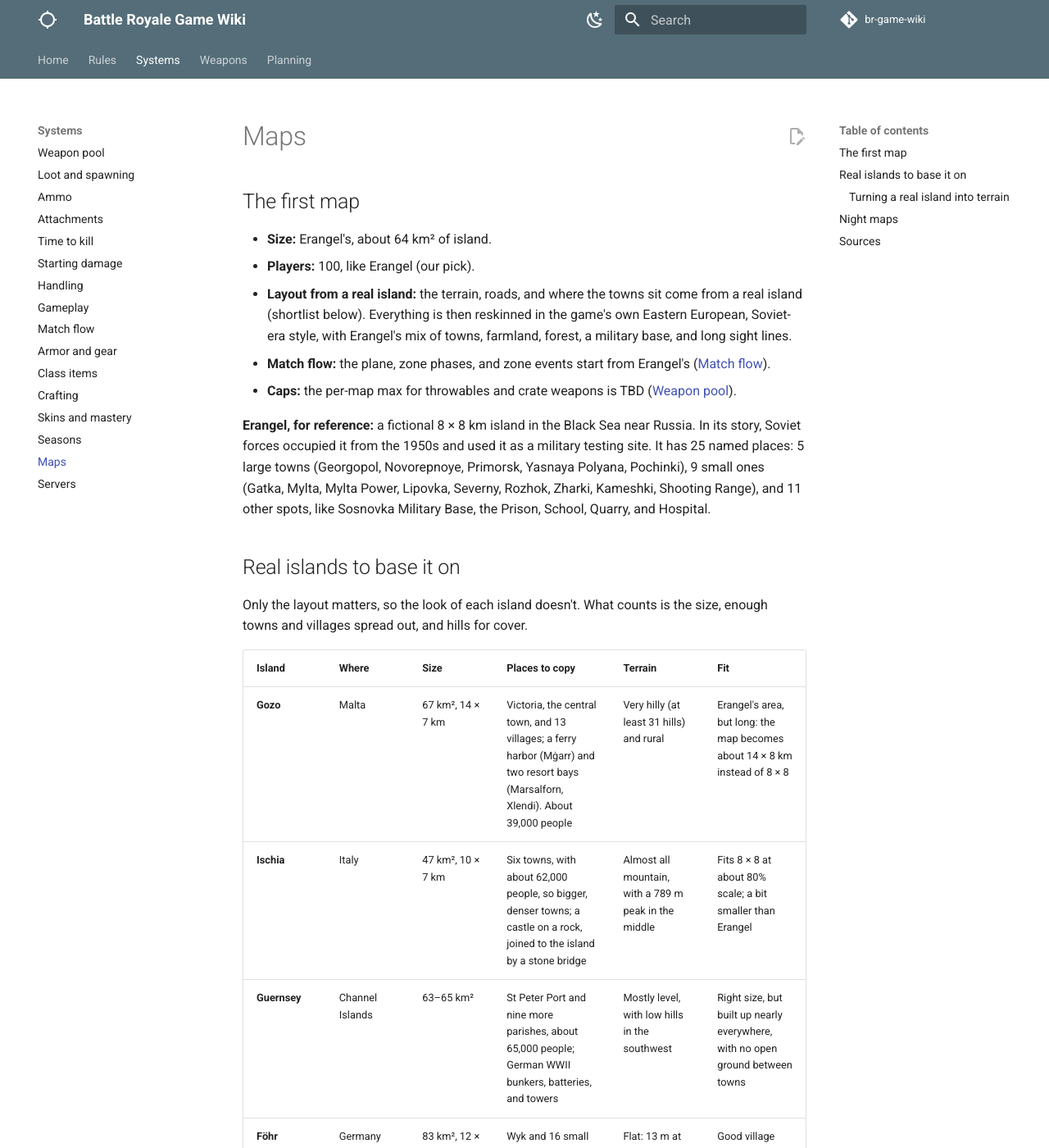
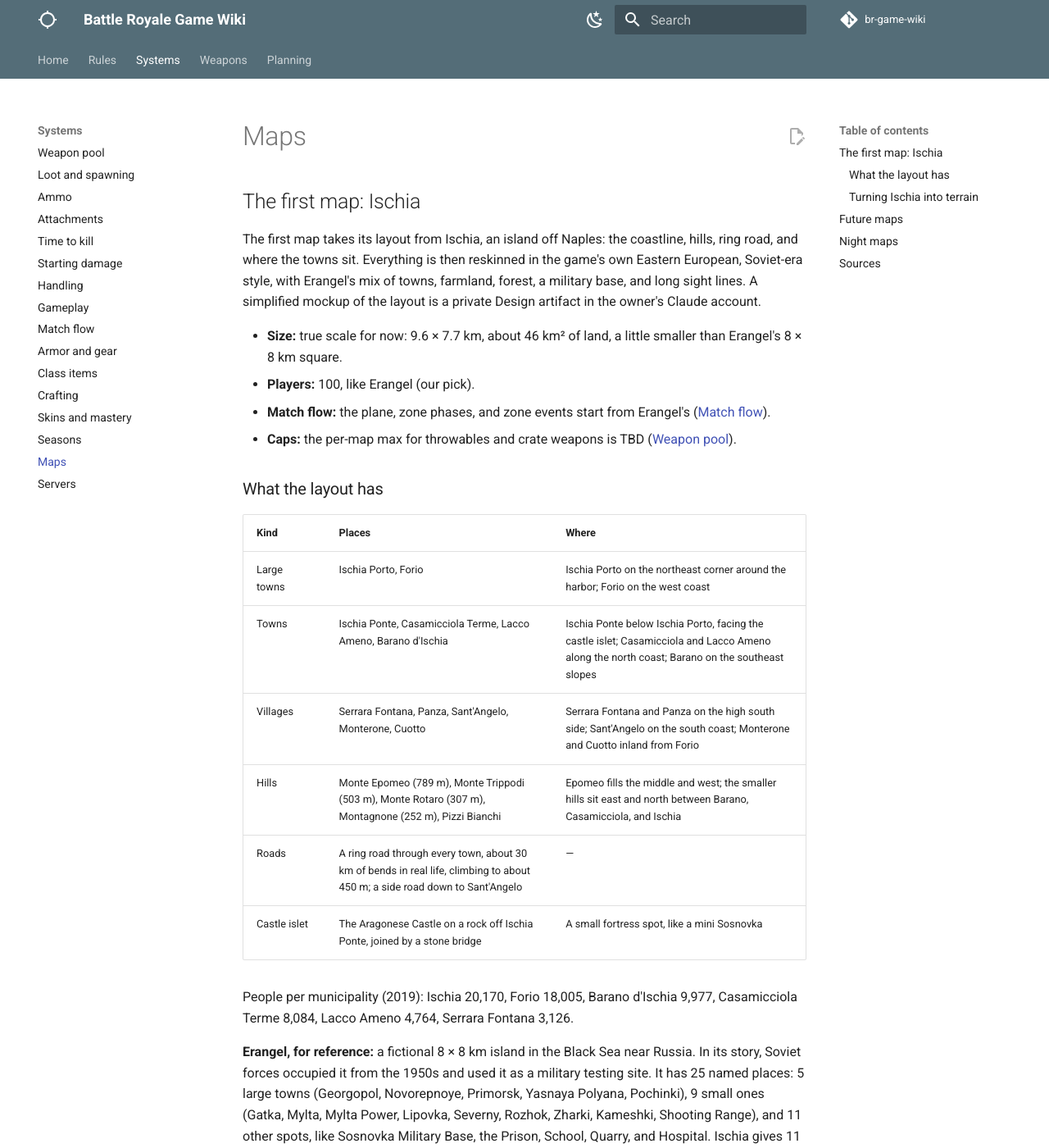
Before and after one commit to DerrickSpartan1/br-game-wiki, an MkDocs documentation site: the page built from docs/systems/maps.md, in a window 1280 px wide and 1400 px high. Shown: the whole window at 82% size. Built offline with MkDocs 1.6.1 and Material for MkDocs 9.7.7, drawn with Linux system fonts in a browser that asks for light colours; comment, search, counter and statistics services are not loaded; some of the changed text lies outside the part shown.

Commit message:
Set Ischia as the first map's layout, keep other islands as future maps, and settle carry space at 6 per slot
Co-Authored-By: Claude Opus 5.5 <noreply@anthropic.com>
Claude-Session: https://claude.ai/code/session_01LAp2s4euUjj6HZthupXLj4

```diff
--- a/docs/systems/maps.md
+++ b/docs/systems/maps.md
@@ -1,36 +1,47 @@
 # Maps
 
-## The first map
+## The first map: Ischia
 
-- **Size:** Erangel's, about 64 km² of island.
+The first map takes its layout from Ischia, an island off Naples: the coastline, hills, ring road, and where the towns sit. Everything is then reskinned in the game's own Eastern European, Soviet-era style, with Erangel's mix of towns, farmland, forest, a military base, and long sight lines. A simplified mockup of the layout is a private Design artifact in the owner's Claude account.
+
+- **Size:** true scale for now: 9.6 × 7.7 km, about 46 km² of land, a little smaller than Erangel's 8 × 8 km square.
 - **Players:** 100, like Erangel (our pick).
-- **Layout from a real island:** the terrain, roads, and where the towns sit come from a real island (shortlist below). Everything is then reskinned in the game's own Eastern European, Soviet-era style, with Erangel's mix of towns, farmland, forest, a military base, and long sight lines.
 - **Match flow:** the plane, zone phases, and zone events start from Erangel's ([Match flow](match-flow.md)).
 - **Caps:** the per-map max for throwables and crate weapons is TBD ([Weapon pool](weapon-pool.md)).
 
-**Erangel, for reference:** a fictional 8 × 8 km island in the Black Sea near Russia. In its story, Soviet forces occupied it from the 1950s and used it as a military testing site. It has 25 named places: 5 large towns (Georgopol, Novorepnoye, Primorsk, Yasnaya Polyana, Pochinki), 9 small ones (Gatka, Mylta, Mylta Power, Lipovka, Severny, Rozhok, Zharki, Kameshki, Shooting Range), and 11 other spots, like Sosnovka Military Base, the Prison, School, Quarry, and Hospital.
+### What the layout has
 
-## Real islands to base it on
+| Kind | Places | Where |
+| --- | --- | --- |
+| Large towns | Ischia Porto, Forio | Ischia Porto on the northeast corner around the harbor; Forio on the west coast |
+| Towns | Ischia Ponte, Casamicciola Terme, Lacco Ameno, Barano d'Ischia | Ischia Ponte below Ischia Porto, facing the castle islet; Casamicciola and Lacco Ameno along the north coast; Barano on the southeast slopes |
+| Villages | Serrara Fontana, Panza, Sant'Angelo, Monterone, Cuotto | Serrara Fontana and Panza on the high south side; Sant'Angelo on the south coast; Monterone and Cuotto inland from Forio |
+| Hills | Monte Epomeo (789 m), Monte Trippodi (503 m), Monte Rotaro (307 m), Montagnone (252 m), Pizzi Bianchi | Epomeo fills the middle and west; the smaller hills sit east and north between Barano, Casamicciola, and Ischia |
+| Roads | A ring road through every town, about 30 km of bends in real life, climbing to about 450 m; a side road down to Sant'Angelo | — |
+| Castle islet | The Aragonese Castle on a rock off Ischia Ponte, joined by a stone bridge | A small fortress spot, like a mini Sosnovka |
 
-Only the layout matters, so the look of each island doesn't. What counts is the size, enough towns and villages spread out, and hills for cover.
+People per municipality (2019): Ischia 20,170, Forio 18,005, Barano d'Ischia 9,977, Casamicciola Terme 8,084, Lacco Ameno 4,764, Serrara Fontana 3,126.
 
-| Island | Where | Size | Places to copy | Terrain | Fit |
-| --- | --- | --- | --- | --- | --- |
-| **Gozo** | Malta | 67 km², 14 × 7 km | Victoria, the central town, and 13 villages; a ferry harbor (Mġarr) and two resort bays (Marsalforn, Xlendi). About 39,000 people | Very hilly (at least 31 hills) and rural | Erangel's area, but long: the map becomes about 14 × 8 km instead of 8 × 8 |
-| **Ischia** | Italy | 47 km², 10 × 7 km | Six towns, with about 62,000 people, so bigger, denser towns; a castle on a rock, joined to the island by a stone bridge | Almost all mountain, with a 789 m peak in the middle | Fits 8 × 8 at about 80% scale; a bit smaller than Erangel |
-| **Guernsey** | Channel Islands | 63–65 km² | St Peter Port and nine more parishes, about 65,000 people; German WWII bunkers, batteries, and towers | Mostly level, with low hills in the southwest | Right size, but built up nearly everywhere, with no open ground between towns |
-| **Föhr** | Germany | 83 km², 12 × 6.8 km | Wyk and 16 small villages | Flat: 13 m at its highest | Good village spread, but flat ground leaves no cover |
-| **Lastovo** | Croatia | 47 km², 9.8 × 5.8 km | One small town (about 350 people) and four hamlets, about 790 people in all | 46 hills, karst fields, and 60% forest | Good terrain, but almost nothing to copy |
-| **Russky Island** | Russia | 97.6 km² | A former Soviet military island with old forts | A 291 m mountain | Too big, and its Soviet history doesn't matter now that the look is reskinned |
+**Erangel, for reference:** a fictional 8 × 8 km island in the Black Sea near Russia. In its story, Soviet forces occupied it from the 1950s and used it as a military testing site. It has 25 named places: 5 large towns (Georgopol, Novorepnoye, Primorsk, Yasnaya Polyana, Pochinki), 9 small ones (Gatka, Mylta, Mylta Power, Lipovka, Severny, Rozhok, Zharki, Kameshki, Shooting Range), and 11 other spots, like Sosnovka Military Base, the Prison, School, Quarry, and Hospital. Ischia gives 11 towns and villages, so our own spots, like a military base and a prison, go in the open ground between them.
 
-**Pick: Gozo.** Its central town and 13 villages line up with Erangel's 14 large and small towns almost one for one, its hills give cover between them, and its area matches. The catch is the shape: a 14 × 8 km map instead of a square. If the map has to stay square, Ischia is the pick, with fewer but bigger towns around a mountain.
-
-### Turning a real island into terrain
+### Turning Ischia into terrain
 
 1. **Heights:** download free 30 m elevation data for the island (such as NASA's SRTM). Check each source's license first.
-2. **Landscape:** Epic's largest recommended Unreal landscape is 8,129 × 8,129 vertices, which at 1 m apart covers 8.1 km. A 14 km map like Gozo needs the vertices about 1.75 m apart, or more than one landscape. At the default height scale, heights run from −256 m to 256 m, so higher peaks need a larger scale.
+2. **Landscape:** Epic's largest recommended Unreal landscape is 8,129 × 8,129 vertices, which at 1 m apart covers 8.1 km. Ischia's 9.6 km needs the vertices about 1.2 m apart. At the default height scale, heights run from −256 m to 256 m, so Epomeo's 789 m needs a height scale of at least about 310.
 3. **Detail:** 30 m data is smooth, so ditches, roads, and riverbanks are sculpted on top.
 4. **Roads and towns:** OpenStreetMap has the island's roads and building footprints as the layout guide. Towns get the game's own buildings on those footprints. A game world built from a substantial part of OpenStreetMap's data has to credit OpenStreetMap.
+
+## Future maps
+
+Islands kept for later maps. Only the layout matters, so the look of each doesn't.
+
+| Island | Where | Size | Places to copy | Terrain | Notes |
+| --- | --- | --- | --- | --- | --- |
+| **Gozo** | Malta | 67 km², 14 × 7 km | Victoria, the central town, and 13 villages; a ferry harbor (Mġarr) and two resort bays (Marsalforn, Xlendi). About 39,000 people | Very hilly (at least 31 hills) and rural | The best match for Erangel's town spread; a long 14 × 8 km map |
+| **Guernsey** | Channel Islands | 63–65 km² | St Peter Port and nine more parishes, about 65,000 people; German WWII bunkers, batteries, and towers | Mostly level, with low hills in the southwest | Built up nearly everywhere, so towns would need thinning out |
+| **Föhr** | Germany | 83 km², 12 × 6.8 km | Wyk and 16 small villages | Flat: 13 m at its highest | Good village spread; would need hills added |
+| **Lastovo** | Croatia | 47 km², 9.8 × 5.8 km | One small town (about 350 people) and four hamlets, about 790 people in all | 46 hills, karst fields, and 60% forest | Good terrain for a map whose towns are mostly our own |
+| **Russky Island** | Russia | 97.6 km² | A former Soviet military island with old forts (Fort Russky, Fort Pospelov) and a huge bridge to the mainland | A 291 m mountain | Bigger than Erangel; would need scaling down |
 
 ## Night maps
 
@@ -41,5 +52,6 @@ Idea for night maps where flashlights and stealth matter. Night scopes like the
 - [PUBG Wiki: Erangel (Classic)](https://pubg.wiki.gg/wiki/Erangel_(Classic))
 - [Liquipedia: Erangel](https://liquipedia.net/pubg/Erangel_Remaster)
 - [Wikipedia: Gozo](https://en.wikipedia.org/wiki/Gozo) · [Wikipedia: Ischia](https://en.wikipedia.org/wiki/Ischia) · [Wikipedia: Guernsey](https://ipfs.ssi.eecc.de/ipns/en.wikipedia-on-ipfs.org/wiki/Guernsey) · [Wikipedia (older copy): Guernsey](https://dlab.epfl.ch/wikispeedia/wpcd/wp/g/Guernsey.htm) · [Wikiwand: Fortifications of Guernsey](https://www.wikiwand.com/en/articles/Fortifications_of_Guernsey) · [Wikipedia: Föhr](https://en.wikipedia.org/wiki/F%C3%B6hr) · [Wikipedia: Lastovo](https://en.wikipedia.org/wiki/Lastovo) · [Wikipedia: Russky Island](https://en.wikipedia.org/wiki/Russky_Island)
+- Ischia's layout: [Komoot: ring route around Ischia](https://www.komoot.com/it-it/smarttour/e1113852301/giro-dell-isola-di-ischia) (length and high point) · [ISTAT 2019 population, in The Economist's data](https://github.com/TheEconomist/covid-19-excess-deaths-tracker/blob/master/source-data/italy/archive/italy_population_source.csv) · peaks from OpenStreetMap, [via LinkSim](https://github.com/wilhel1812/LinkSim/blob/main/public/peak-tiles/v1/tiles/la_p40_lo_p13.json) · town points from GeoNames, [via vineyardbovines/geojson](https://github.com/vineyardbovines/geojson/tree/main/geojson/cities/ita/04), and [Who's On First](https://github.com/whosonfirst-data/whosonfirst-data-admin-it) · coastline for the mockup from the ASTER Water Body Database, [via is-on-water](https://github.com/NiciusB/is-on-water)
 - [Epic: Landscape technical guide](https://dev.epicgames.com/documentation/unreal-engine/landscape-technical-guide-in-unreal-engine)
 - [OpenStreetMap wiki: License use cases](https://wiki.openstreetmap.org/wiki/License/Use_Cases)
```
Also changed, not shown: docs/planning/changelog.md (+2 -1 lines), docs/planning/decisions.md (+3 -1 lines), docs/planning/open-questions.md (+1 -2 lines), docs/planning/to-do.md (+4 -3 lines), docs/systems/armor.md (+1 -1 lines).
